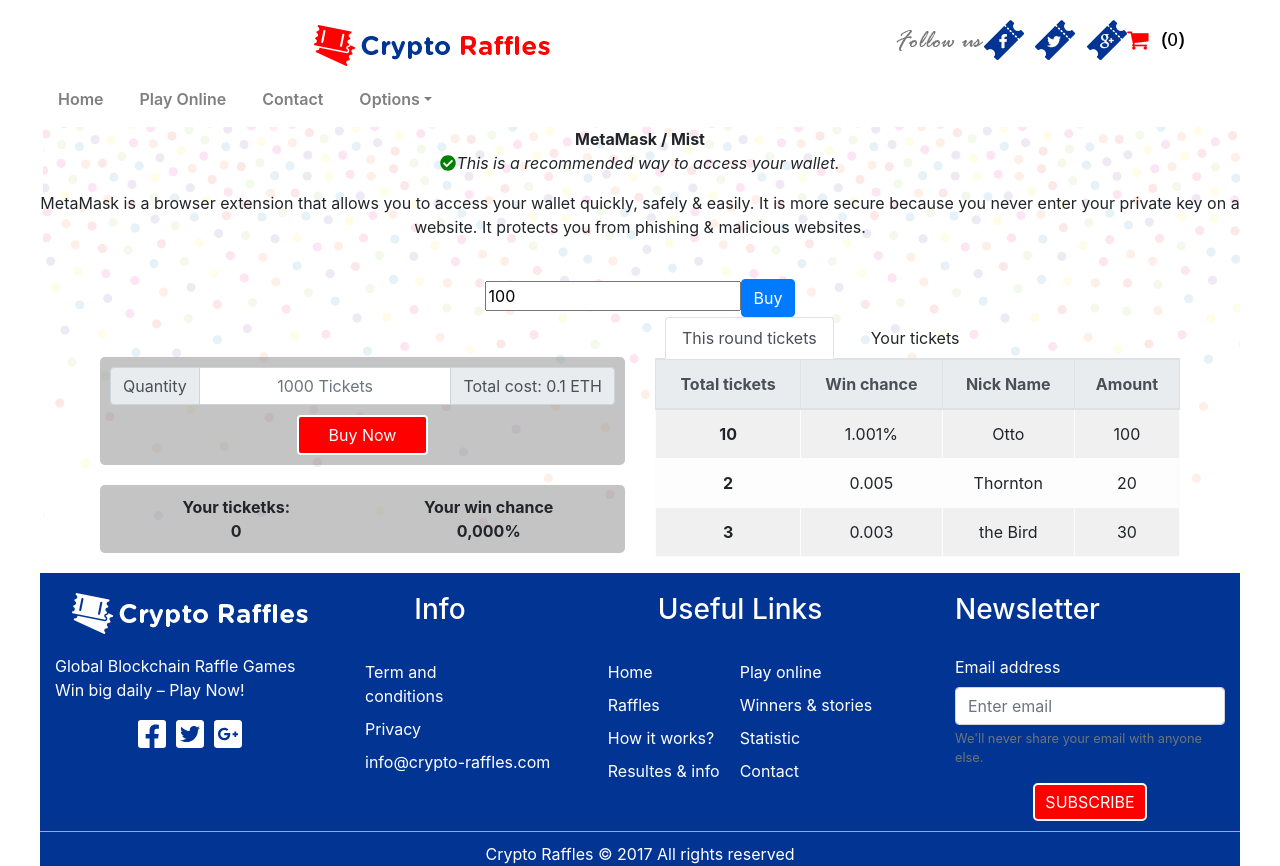
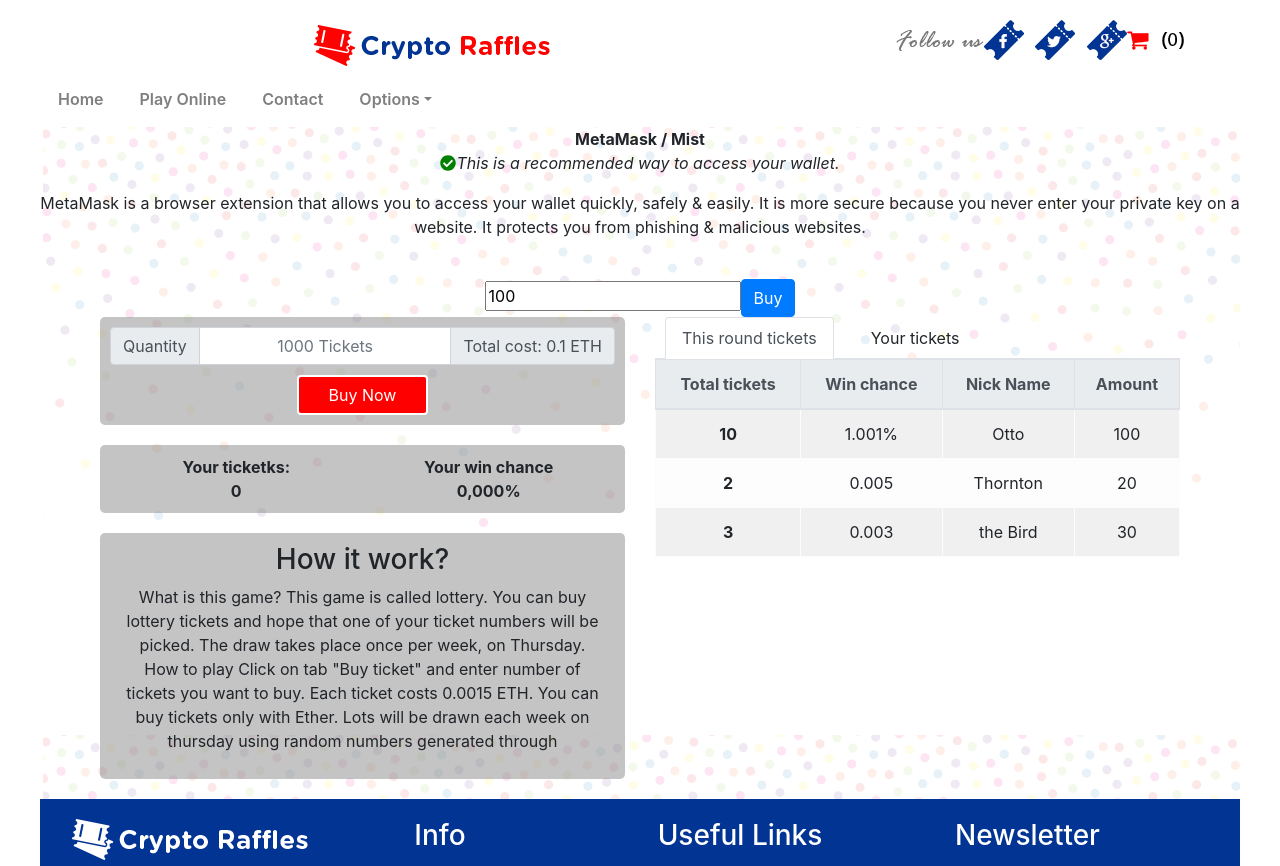
Before and after one commit to AlphaX-IBS/ax-raffle, a React (Create React App) app in the folder client/: page /play in a window 1280 px wide. Shown: the top 866 px of the page. Built offline with nearby package versions, Linux system fonts and the light colour scheme.

Commit message:
add how it work...

```diff
--- a/client/src/index.css
+++ b/client/src/index.css
@@ -285,7 +285,6 @@
 
 
 .row-playonline{
-  margin-top: 40px !important;
   padding: 10px;
   border-radius: 5px;
   background-color: rgba(138, 138, 138, 0.5);
@@ -303,3 +302,10 @@
   background-color: rgba(138, 138, 138, 0.5);
   margin-top: 20px !important;
 }
+.row-howitwork{
+  padding: 10px;
+  border-radius: 5px;
+  background-color: rgba(138, 138, 138, 0.5);
+  margin-top: 20px !important;
+  margin-bottom: 20px !important;
+}
--- a/client/src/scenes/PlayOnline/index.js
+++ b/client/src/scenes/PlayOnline/index.js
@@ -68,6 +68,20 @@
                   <strong>0,000%</strong>
                 </div>
               </div>
+              <Row className="row-howitwork">
+                <Col>
+                  <h3>How it work?</h3>
+                  <p>
+                    What is this game? This game is called lottery. You can buy
+                    lottery tickets and hope that one of your ticket numbers
+                    will be picked. The draw takes place once per week, on
+                    Thursday. How to play Click on tab "Buy ticket" and enter
+                    number of tickets you want to buy. Each ticket costs 0.0015
+                    ETH. You can buy tickets only with Ether. Lots will be drawn
+                    each week on thursday using random numbers generated through
+                  </p>
+                </Col>
+              </Row>
             </div>
             <div className="col-md-6">
               <Nav tabs>
```
